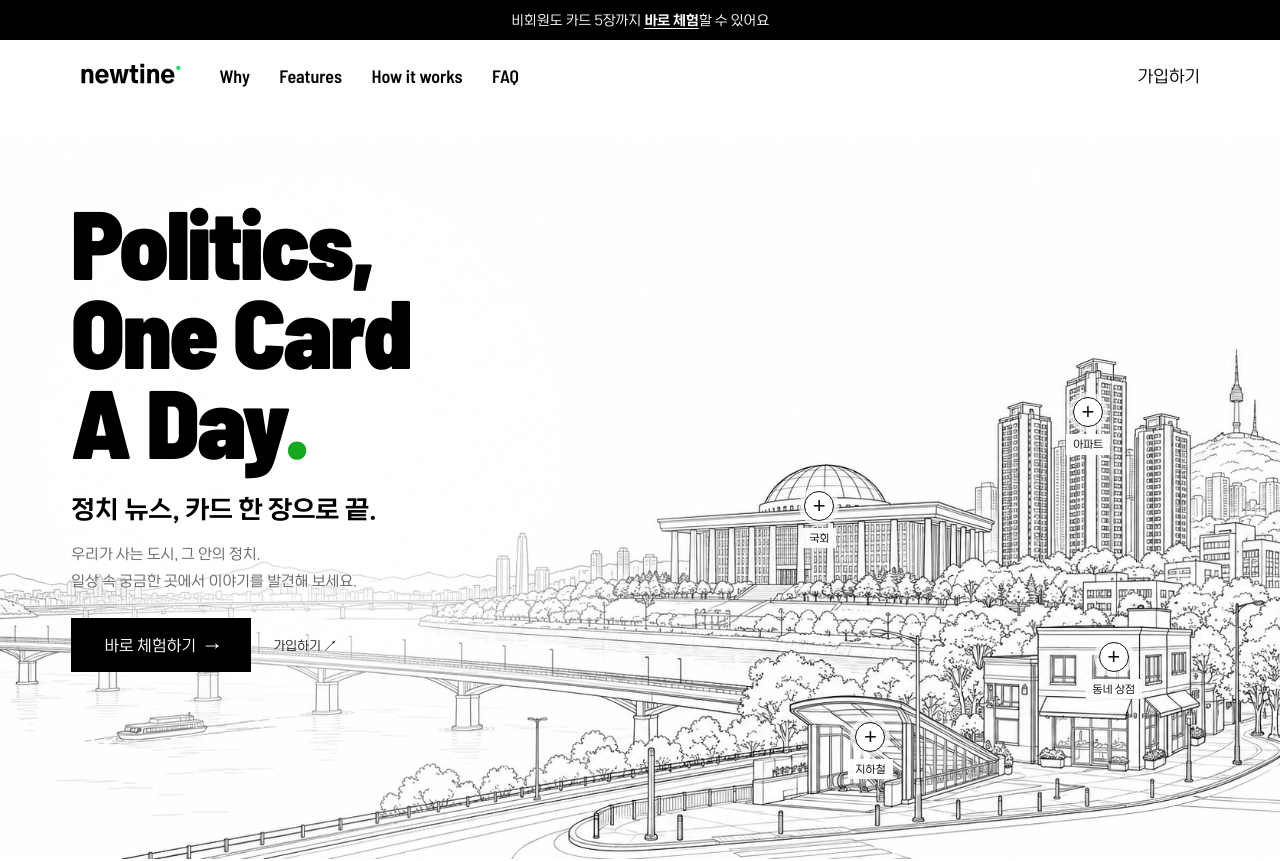
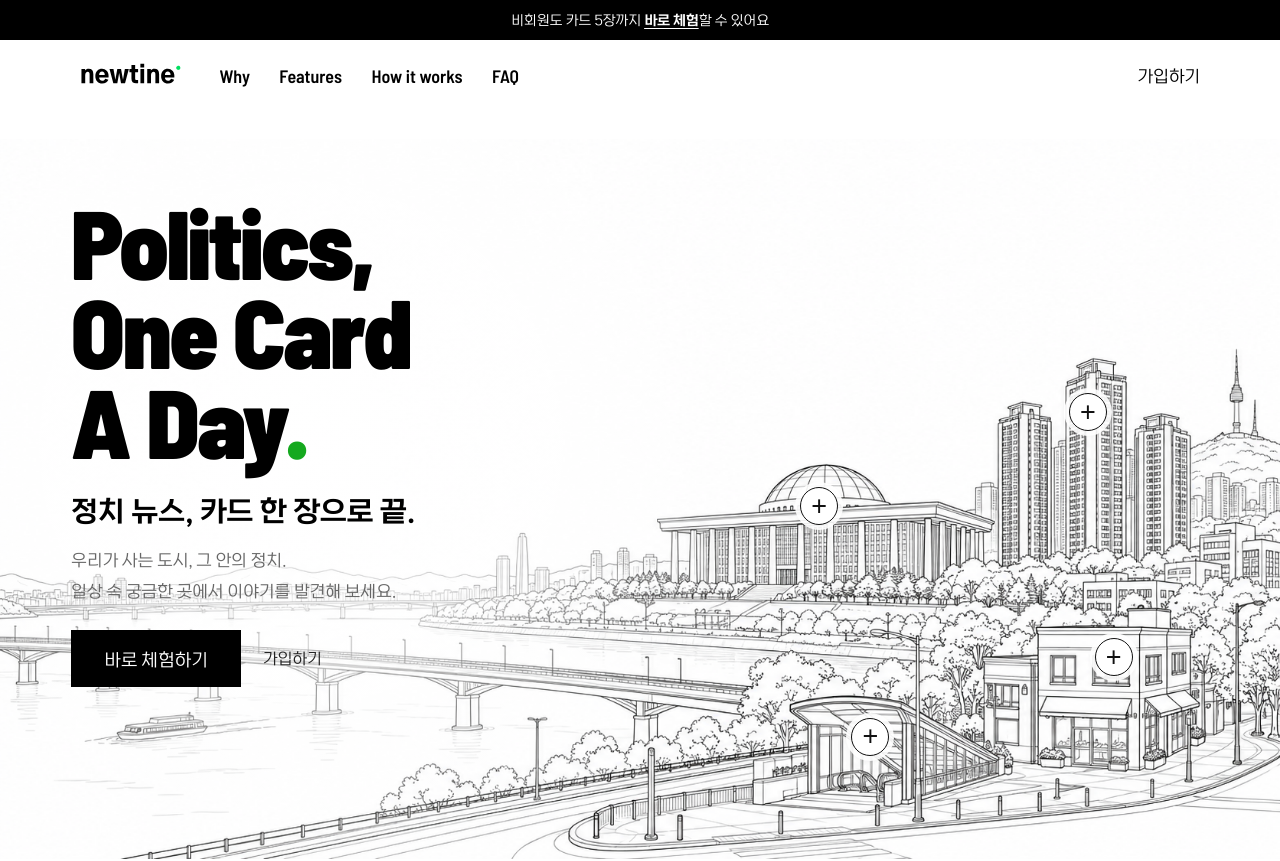
Before and after one commit to newtine-wanted/newtine-landing, a React (Vite) app: page / in a window 1280 px wide. Shown: the top 861 px of the page. Built offline with nearby package versions, Linux system fonts and the light colour scheme; a web font is replaced by a local one.

Commit message:
style(hero): 가독성과 도시 포인트 및 체험 버튼 정리

```diff
--- a/src/components/Closing.tsx
+++ b/src/components/Closing.tsx
@@ -7,9 +7,8 @@ export function Closing() {
         <h2>Start Today.</h2>
         <p>오늘의 정치 이슈, 지금 첫 카드를 넘겨 보세요.</p>
         <StartLink className="button button-white" destination="serviceUrl">
-          바로 체험하기 <span>→</span>
+          바로 체험하기
         </StartLink>
-        <small>비회원은 카드 5장 · 관심 3회까지 체험할 수 있어요</small>
       </div>
     </section>
   );
--- a/src/components/Hero.css
+++ b/src/components/Hero.css
@@ -15,7 +15,6 @@
 .city-marker { display: grid; place-items: center; width: 44px; height: 44px; padding: 6px; border-radius: 50%; }
 .city-marker > span { display: grid; place-items: center; width: 30px; height: 30px; border: 1px solid #111; border-radius: 50%; background: #fff; color: #111; font: 300 22px/1 Arial, sans-serif; box-shadow: 0 0 0 5px #ffffffb3; transition: background .2s, color .2s, transform .25s; }
 .is-active .city-marker > span { background: var(--green); color: #fff; border-color: var(--green); transform: rotate(90deg); }
-.city-place-name { position: absolute; top: 44px; left: 50%; transform: translateX(-50%); padding: 1px 7px; white-space: nowrap; background: #fffffff0; font-size: 11px; }
 .city-story { position: absolute; bottom: calc(100% + 12px); left: 50%; transform: translateX(-50%); width: 300px; padding: 20px; background: #fff; border: 1px solid #111; box-shadow: 5px 5px 0 #0000000c; visibility: hidden; opacity: 0; translate: 0 6px; pointer-events: none; transition: opacity .18s ease, translate .28s ease, visibility .18s; }
 .city-story::after { content: ""; position: absolute; width: 10px; height: 10px; background: white; border-right: 1px solid #111; border-bottom: 1px solid #111; bottom: -6px; left: calc(50% - 5px); transform: rotate(45deg); }
 .city-story::before { content: ""; position: absolute; inset: 100% 0 auto; height: 20px; }
@@ -102,3 +101,34 @@
   .city-story-footer a { min-height: 28px; font-size: 11px; }
   .city-story-hint { font-size: 11px; margin-top: 10px; }
 }
+
+/* Narrow the visible window without scaling or repositioning the artwork. */
+@media (min-width: 1673px) {
+  .city-art { clip-path: inset(0 10%); }
+  .place-1 .city-story, .place-3 .city-story { left: auto; right: 0; transform: none; }
+  .place-1 .city-story::after, .place-3 .city-story::after { left: auto; right: 17px; }
+}
+
+/* Improve readability while keeping the main English headline unchanged. */
+.hero.city-hero h2 { font-size: clamp(25px, 2.25vw, 32px); }
+.city-hero .hero-description { font-size: 17px; }
+.city-hero .hero-actions .button { font-size: 18px; }
+.city-hero .hero-actions .text-link { font-size: 16px; }
+.city-story h3 { font-size: 20px; }
+.city-story-meta { font-size: 12px; }
+.city-story-lines p { font-size: 14px; }
+.city-story-hint, .city-story-footer a { font-size: 13px; }
+.city-marker > span { border-width: 1.5px; font-weight: 400; box-shadow: 0 0 0 5px rgb(255 255 255 / 90%), 0 2px 8px rgb(0 0 0 / 12%); }
+@media (min-width: 1101px) {
+  .city-marker { width: 52px; height: 52px; }
+  .city-marker > span { width: 38px; height: 38px; font-size: 27px; }
+}
+@media (max-width: 760px) {
+  .hero.city-hero h2 { font-size: 25px; }
+  .city-hero .hero-description { font-size: 15px; }
+  .city-hero .hero-actions .button, .city-hero .hero-actions .text-link { font-size: 15px; }
+  .city-story h3 { font-size: 17px; }
+  .city-story-meta { font-size: 11px; }
+  .city-story-lines p { font-size: 13px; }
+  .city-story-hint, .city-story-footer a { font-size: 12px; }
+}
--- a/src/components/Hero.tsx
+++ b/src/components/Hero.tsx
@@ -66,8 +66,8 @@ export function Hero() {
         <h2>정치 뉴스, 카드 한 장으로 끝.</h2>
         <p className="hero-description">우리가 사는 도시, 그 안의 정치.<br />일상 속 궁금한 곳에서 이야기를 발견해 보세요.</p>
         <div className="hero-actions">
-          <StartLink className="button" destination="serviceUrl">바로 체험하기 <span>→</span></StartLink>
-          <StartLink className="text-link" destination="signupUrl">가입하기 ↗</StartLink>
+          <StartLink className="button" destination="serviceUrl">바로 체험하기</StartLink>
+          <StartLink className="text-link" destination="signupUrl">가입하기</StartLink>
         </div>
       </div>
       <div className="city-scene" aria-label="우리 일상과 연결된 정치 이야기">
@@ -78,13 +78,12 @@ export function Hero() {
             onBlur={(event) => { if (!event.currentTarget.contains(event.relatedTarget)) setHovered(null); }}>
             <button ref={(node) => { triggers.current[index] = node; }} className="city-marker" aria-label={`${place.name}: ${place.question}`} aria-expanded={selected === index} aria-controls={`city-story-${index}`}
               onFocus={() => setHovered(index)} onClick={() => { setSelected(selected === index ? null : index); setHovered(null); }}><span aria-hidden="true">+</span></button>
-            <span className="city-place-name" aria-hidden="true">{place.name}</span>
             <div id={`city-story-${index}`} className={`city-story${selected === index ? " is-expanded" : ""}`} aria-hidden={active !== index} inert={active !== index}>
               <div className="city-story-meta"><span>{String(index + 1).padStart(2, "0")} / {place.tag}</span>{selected === index && <button aria-label="이야기 닫기" onClick={() => { triggers.current[index]?.focus(); setSelected(null); setHovered(null); }}>×</button>}</div>
               <h3>{place.question}</h3>
               <div className="city-story-details" inert={selected !== index} aria-hidden={selected !== index}><div className="city-story-details-inner">
                 <div className="city-story-lines">{place.lines.map((line, i) => <p key={line}><span>0{i + 1}</span>{line}</p>)}</div>
-                <div className="city-story-footer"><StartLink destination="serviceUrl">바로 체험하기 ↗</StartLink></div>
+                <div className="city-story-footer"><StartLink destination="serviceUrl">바로 체험하기</StartLink></div>
               </div></div>
               <p className="city-story-hint" aria-hidden={selected === index}>눌러서 이야기 펼치기 <span>↗</span></p>
             </div>
--- a/src/components/StickyCTA.tsx
+++ b/src/components/StickyCTA.tsx
@@ -14,7 +14,7 @@ export function StickyCTA() {
   return (
     <div className="sticky-cta" hidden={!visible}>
       <StartLink className="button" destination="serviceUrl">
-        바로 체험하기 <span>→</span>
+        바로 체험하기
       </StartLink>
     </div>
   );
```
